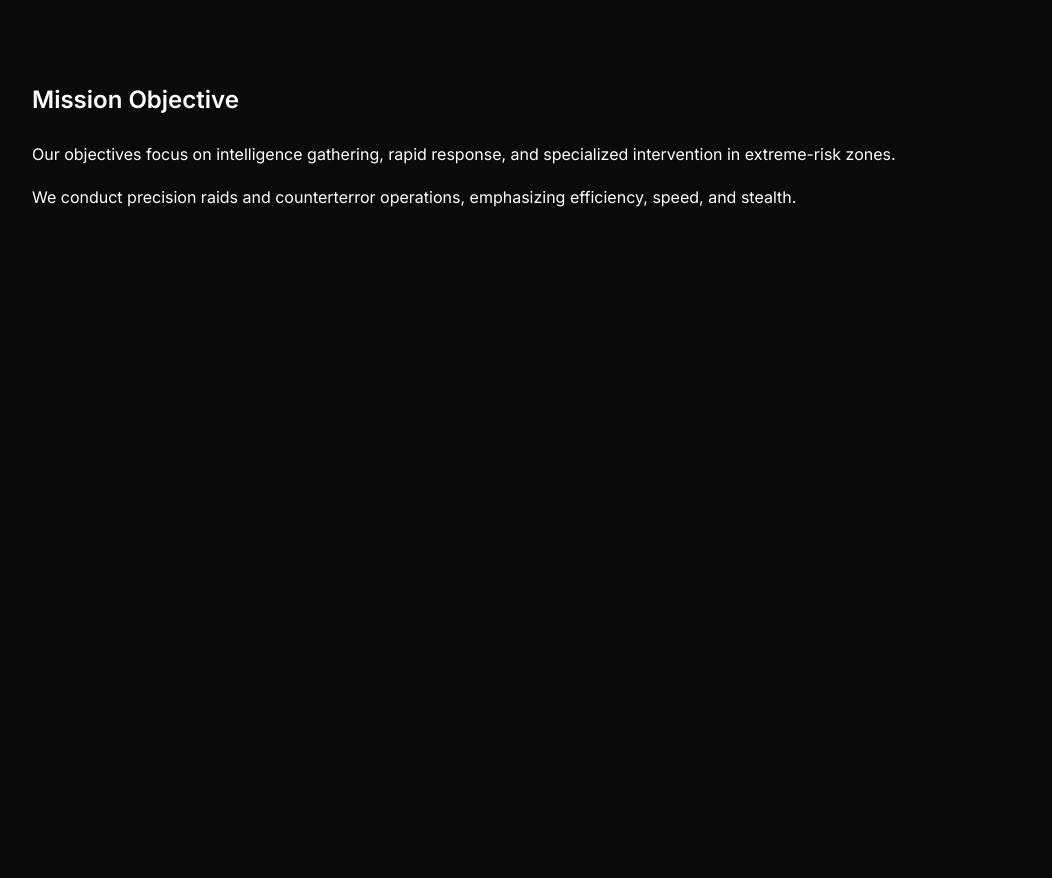
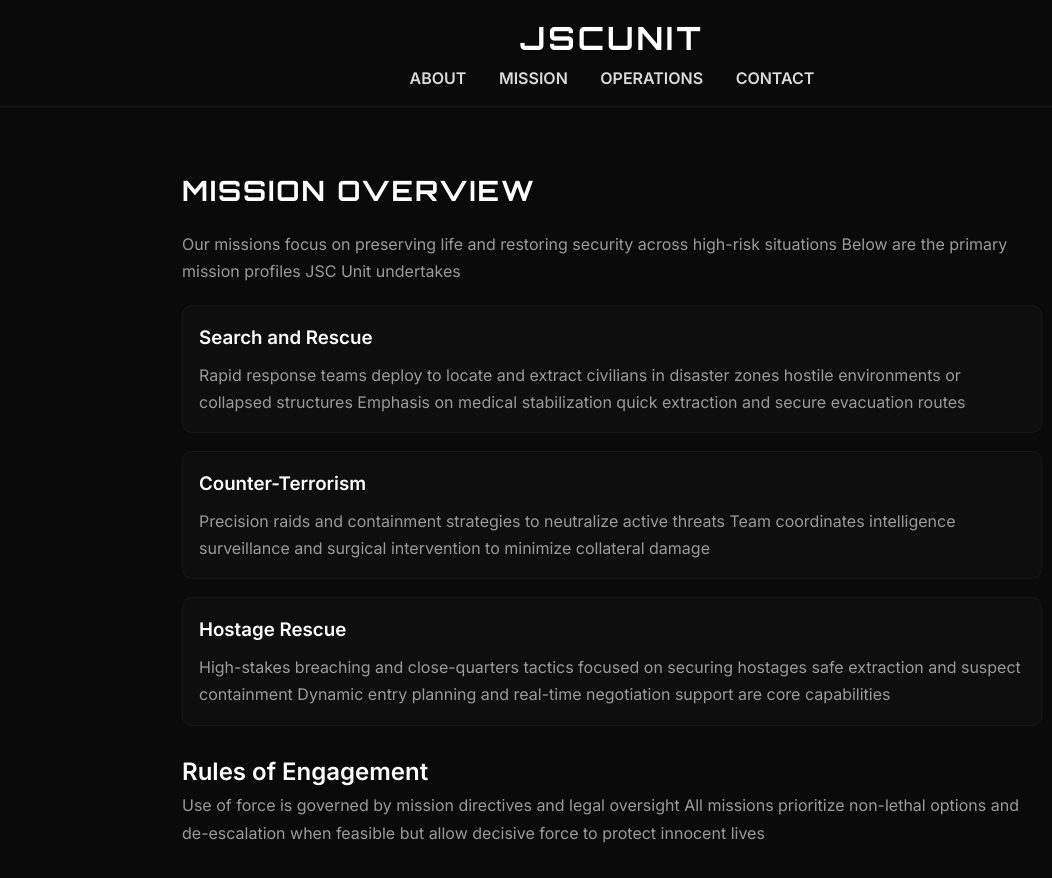
Before and after one commit to JSCUNIT/JSCUNIT.github.io, a plain HTML site: page mission.html in a window 1280 px wide. Shown: the whole page, without its empty margins (28-1080 px from the left). Before the commit the page ends 800 px from the top, so only its background shows below. Drawn offline with Linux system fonts and the light colour scheme.

Commit message:
Update mission.html

```diff
--- a/mission.html
+++ b/mission.html
@@ -1,15 +1,62 @@
 <!doctype html>
 <html lang="en">
 <head>
-  <meta charset="utf-8" />
-  <meta name="viewport" content="width=device-width,initial-scale=1" />
-  <title>Mission - JSC UNIT</title>
-  <link href="https://fonts.googleapis.com/css2?family=Orbitron:wght@500;700&family=Inter:wght@300;400;600&display=swap" rel="stylesheet">
-  <style>body{background:#0a0a0a;color:#fff;font-family:'Inter',sans-serif;margin:0;padding:60px;line-height:1.7}</style>
+<meta charset="utf-8" />
+<meta name="viewport" content="width=device-width,initial-scale=1" />
+<title>Mission - JSCUNIT</title>
+<link href="https://fonts.googleapis.com/css2?family=Orbitron:wght@700&family=Inter:wght@300;400;600&display=swap" rel="stylesheet">
+<style>
+  :root{--bg:#0a0a0a;--text:#fff;--muted:#9a9a9a;--border:rgba(255,255,255,0.08)}
+  *{box-sizing:border-box;margin:0;padding:0}
+  body{background:var(--bg);color:var(--text);font-family:'Inter',sans-serif}
+  header{border-bottom:1px solid var(--border);padding:18px 20px;text-align:center}
+  .banner{font-family:'Orbitron',sans-serif;letter-spacing:3px;font-size:32px}
+  .banner a{color:var(--text);text-decoration:none}
+  nav{margin-top:10px;text-align:center}
+  nav a{color:var(--text);text-decoration:none;margin:0 14px;font-weight:600;opacity:0.85}
+  nav a:hover{opacity:1}
+  main{max-width:900px;margin:60px auto;padding:0 20px;line-height:1.7}
+  h1{font-family:'Orbitron',sans-serif;font-size:28px;letter-spacing:2px;margin-bottom:16px}
+  .mission-list{display:grid;grid-template-columns:1fr;gap:18px;margin-top:20px}
+  .mission-card{background:rgba(255,255,255,0.02);padding:16px;border-radius:10px;border:1px solid rgba(255,255,255,0.03)}
+  .mission-card h3{margin:0 0 8px 0}
+  .mission-card p{color:var(--muted)}
+</style>
 </head>
 <body>
-  <h2>Mission Objective</h2>
-  <p>Our objectives focus on intelligence gathering, rapid response, and specialized intervention in extreme-risk zones.</p>
-  <p>We conduct precision raids and counterterror operations, emphasizing efficiency, speed, and stealth.</p>
+  <header>
+    <div class="banner"><a href="index.html">JSCUNIT</a></div>
+    <nav>
+      <a href="about.html">ABOUT</a>
+      <a href="mission.html">MISSION</a>
+      <a href="operations.html">OPERATIONS</a>
+      <a href="contact.html">CONTACT</a>
+    </nav>
+  </header>
+
+  <main>
+    <h1>MISSION OVERVIEW</h1>
+    <p class="lead" style="color:var(--muted)">Our missions focus on preserving life and restoring security across high-risk situations Below are the primary mission profiles JSC Unit undertakes</p>
+
+    <div class="mission-list">
+      <div class="mission-card">
+        <h3>Search and Rescue </h3>
+        <p>Rapid response teams deploy to locate and extract civilians in disaster zones hostile environments or collapsed structures Emphasis on medical stabilization quick extraction and secure evacuation routes</p>
+      </div>
+
+      <div class="mission-card">
+        <h3>Counter-Terrorism </h3>
+        <p>Precision raids and containment strategies to neutralize active threats Team coordinates intelligence surveillance and surgical intervention to minimize collateral damage</p>
+      </div>
+
+      <div class="mission-card">
+        <h3>Hostage Rescue </h3>
+        <p>High-stakes breaching and close-quarters tactics focused on securing hostages safe extraction and suspect containment Dynamic entry planning and real-time negotiation support are core capabilities</p>
+      </div>
+    </div>
+
+    <h2 style="margin-top:26px">Rules of Engagement</h2>
+    <p style="color:var(--muted)">Use of force is governed by mission directives and legal oversight All missions prioritize non-lethal options and de-escalation when feasible but allow decisive force to protect innocent lives</p>
+  </main>
 </body>
 </html>
```
